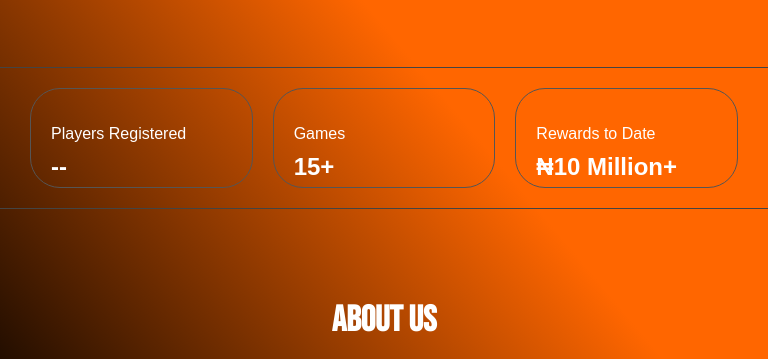
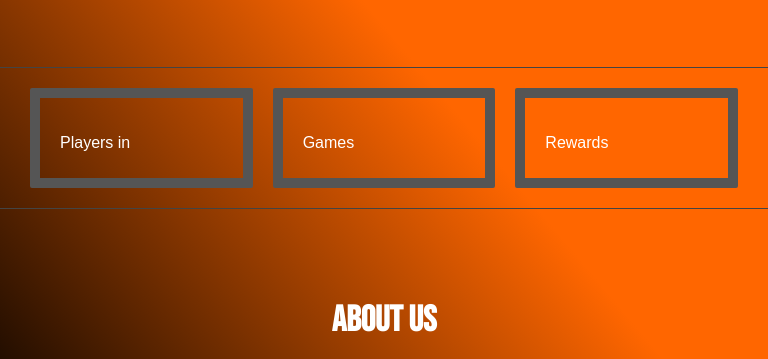
Before and after one commit to Ksschkw/GRPGHT, a plain HTML site: page index.html in a window 768 px wide. Shown: the part 433-792 px from the top of the page. Drawn offline with nearby package versions, Linux system fonts and the light colour scheme.

Commit message:
omo, i don too do

```diff
--- a/index.html
+++ b/index.html
@@ -57,7 +57,7 @@
         </section>
         <section class="stats">
             <div class="stat">
-                <p>Players Registered</p>
+                <p>Players in</p>
                 <h2>--</h2>
             </div>
             <div class="stat">
@@ -65,8 +65,8 @@
                 <h2>15+</h2>
             </div>
             <div class="stat">
-                <p>Rewards to Date</p>
-                <h2>₦10 Million+</h2>
+                <p>Rewards</p>
+                <h2>₦10 M+</h2>
             </div>
         </section>
         <section class="about-us">
--- a/styles.css
+++ b/styles.css
@@ -439,4 +439,36 @@ iframe {
         font-size: 14px; /* Adjusted font size for tablet screens */
         padding: 5px 20px; /* Adjusted padding for tablet screens */
     }
+    .stat p {
+        font-size: 100%;
+        margin-bottom: 100%;
+    }
+
+    .stat h2 {
+        font-size: 100%;
+        margin: 0;
+    }
+    stats {
+        display: flex;
+        justify-content: space-around;
+        padding: 10px;
+        background: transparent;
+        border-top: 10px solid #444;
+        border-bottom: 10px solid #444;
+        height: 100px;
+    }
+
+    .stat {
+        background: transparent;
+        padding: 20px;
+        border-radius: 2px;
+        text-align: fit;
+        flex: 1;
+        margin: 0 10px;
+        border: 10px solid #555;
+        font-size: 16px;
+        overflow: hidden;
+        text-overflow: ellipsis;
+        white-space: nowrap;
+    }
 }
```
